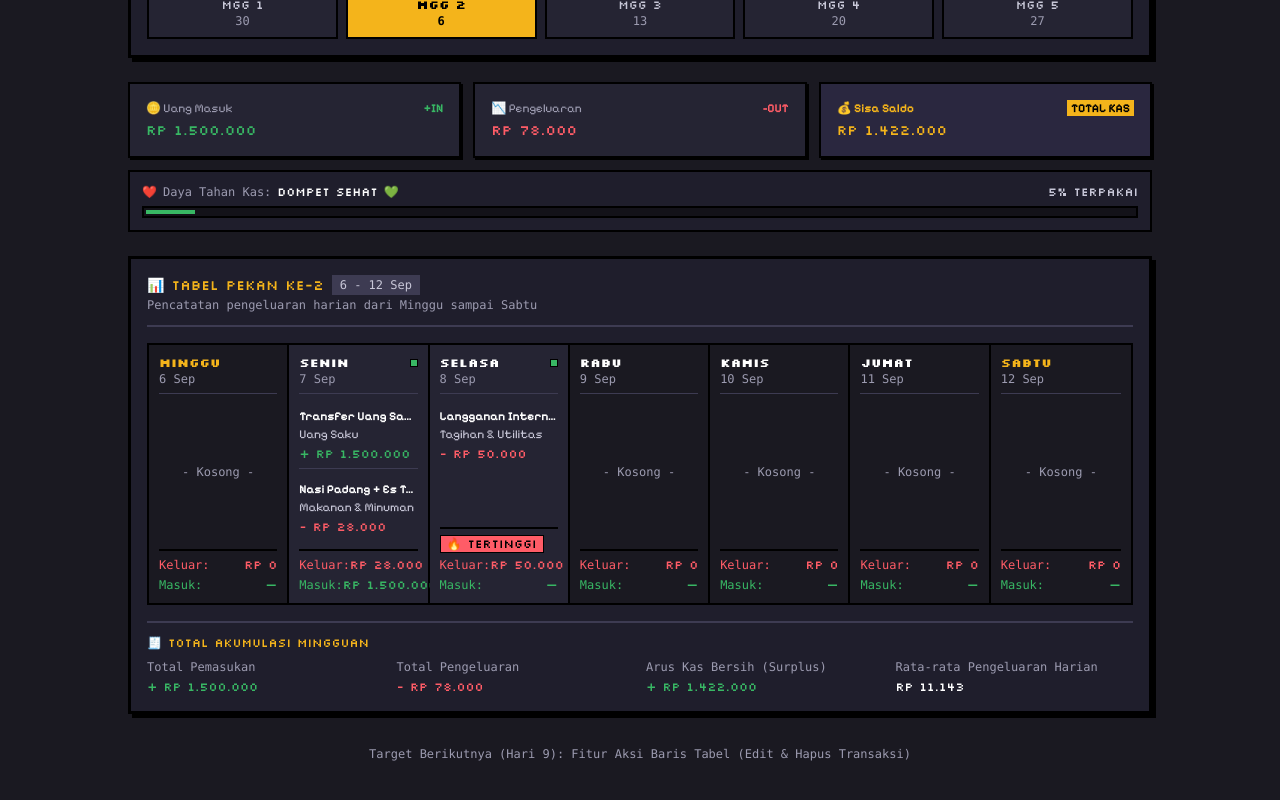
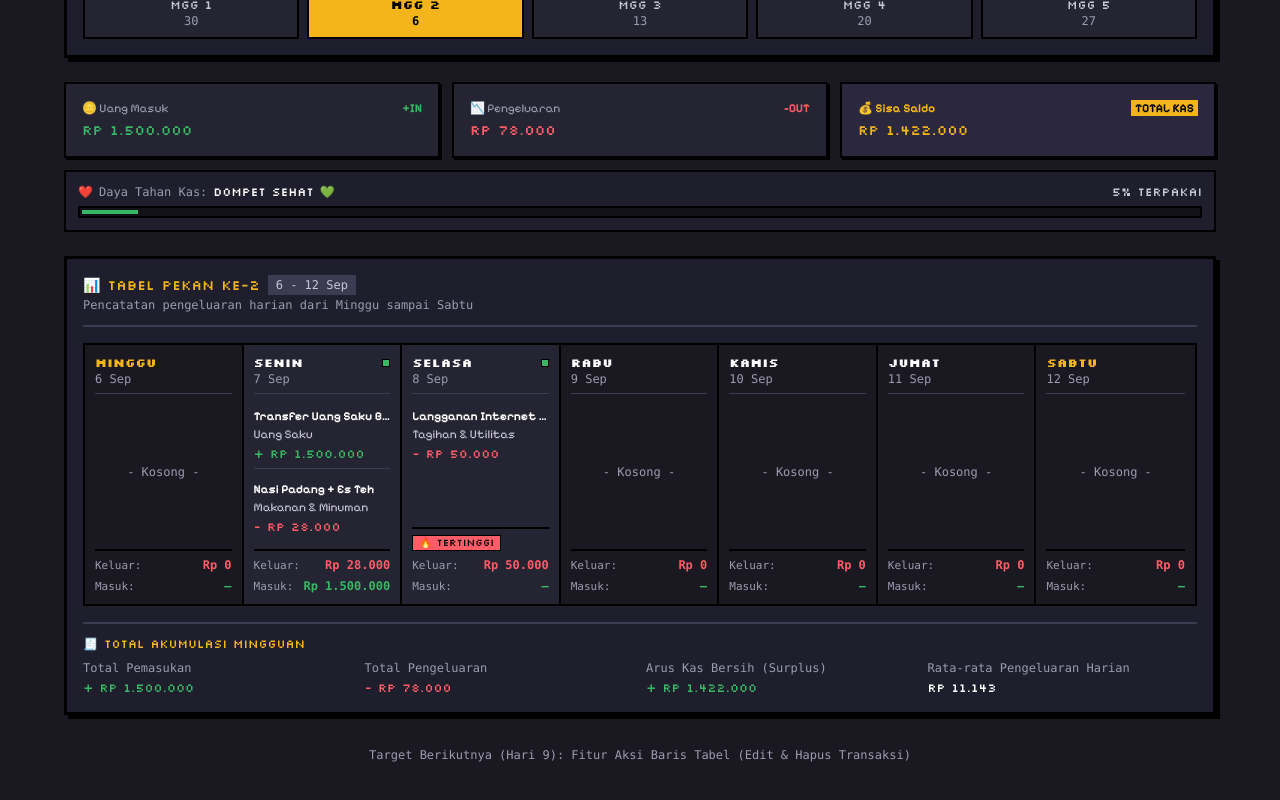
Before and after one commit to raintyaa/pixel-finance-tracker, a React (Vite) app: page / in a window 1280 px wide. Shown: the part 440-1240 px from the top of the page. Built offline with nearby package versions, Linux system fonts and the light colour scheme.

Commit message:
style: fix subtotal text overflow and optimize 7-column grid layout spacing

```diff
--- a/src/App.tsx
+++ b/src/App.tsx
@@ -86,8 +86,8 @@ export default function App() {
 
   return (
     <div className="min-h-screen bg-[#1a1921] text-[#f4f4f0] flex flex-col items-center justify-center p-4 selection:bg-[#f4b41b] selection:text-black">
-      {/* Lebar container disesuaikan (max-w-5xl) agar 7 kolom hari tampil lega */}
-      <main className="w-full max-w-5xl flex flex-col gap-6 my-6">
+      {/* Lebar container disesuaikan (max-w-6xl) agar 7 kolom hari tampil lega */}
+      <main className="w-full max-w-6xl flex flex-col gap-6 my-6">
 
         {/* Header Retro */}
         <header className="pixel-box bg-[#252433] p-6 text-center">
--- a/src/components/WeeklyTable.tsx
+++ b/src/components/WeeklyTable.tsx
@@ -139,19 +139,19 @@ export default function WeeklyTable({ weekInfo, transactions }: WeeklyTableProps
                             {/* Footer Subtotal Harian — selalu tampil konsisten */}
                             <div className="border-t-2 border-black pt-1.5 mt-2 flex flex-col gap-1 text-xs font-mono">
                                 {isHighestExpense && (
-                                    <span className="self-start bg-[#ff5c67] text-black font-['Silkscreen'] text-xs px-1.5 py-0.5 border border-black leading-none">
+                                    <span className="self-start bg-[#ff5c67] text-black font-['Silkscreen'] text-[10px] px-1.5 py-0.5 border border-black leading-none mb-0.5">
                                         🔥 TERTINGGI
                                     </span>
                                 )}
-                                <div className="flex justify-between items-center text-[#ff5c67]">
-                                    <span>Keluar:</span>
-                                    <span className="font-['Silkscreen'] text-xs">
+                                <div className="flex justify-between items-baseline gap-1 text-[#ff5c67] text-[11px]">
+                                    <span className="text-[#9c9bb0]">Keluar:</span>
+                                    <span className="font-mono font-bold text-xs truncate">
                                         {day.dayExpense > 0 ? formatRupiah(day.dayExpense) : 'Rp 0'}
                                     </span>
                                 </div>
-                                <div className="flex justify-between items-center text-[#38b764]">
-                                    <span>Masuk:</span>
-                                    <span className="font-['Silkscreen'] text-xs">
+                                <div className="flex justify-between items-baseline gap-1 text-[#38b764] text-[11px]">
+                                    <span className="text-[#9c9bb0]">Masuk:</span>
+                                    <span className="font-mono font-bold text-xs truncate">
                                         {day.dayIncome > 0 ? formatRupiah(day.dayIncome) : '—'}
                                     </span>
                                 </div>
```
